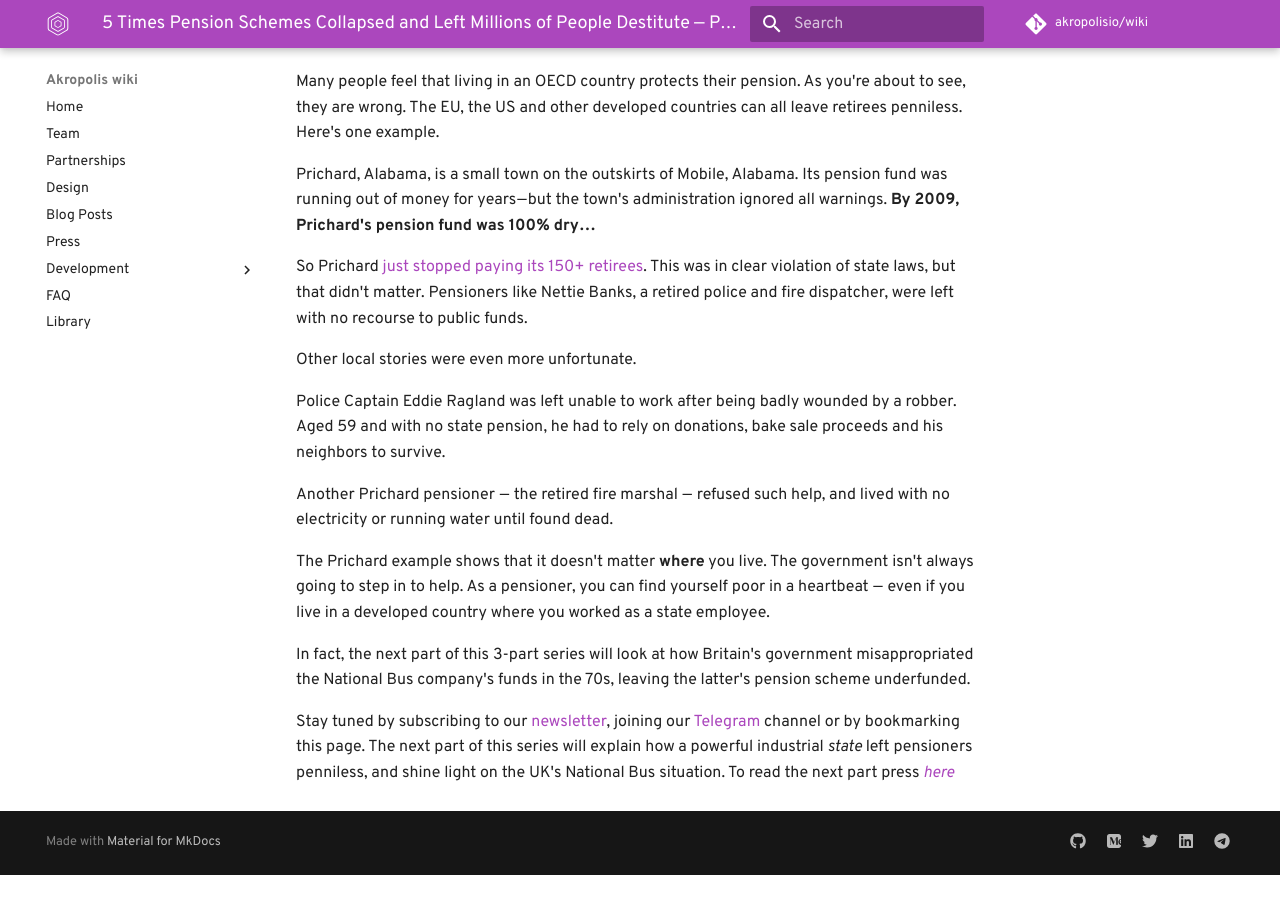
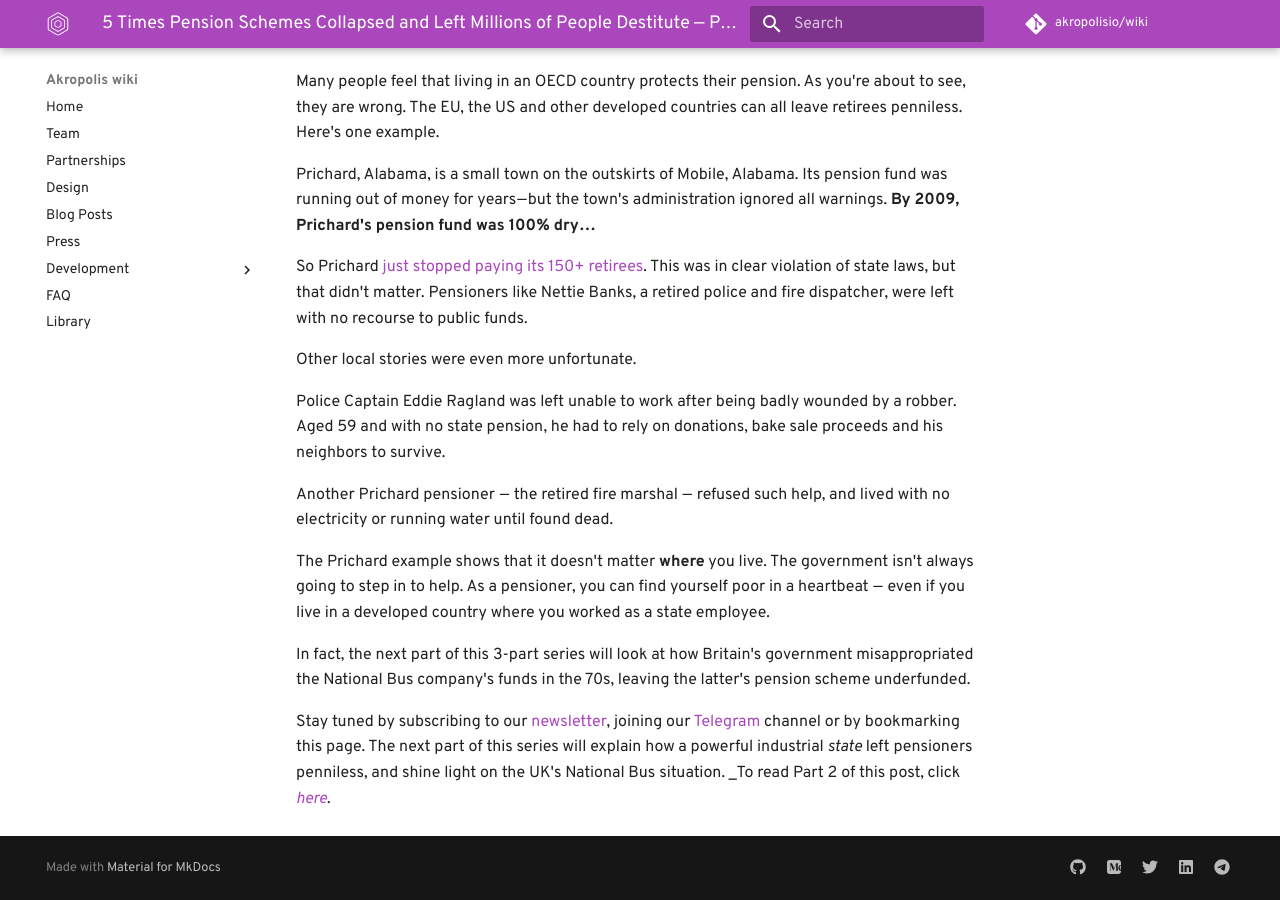
Before and after one commit to kaonone/wiki, an MkDocs documentation site: the page built from docs/library/2018 5 Times Pension Schemes Collapsed and Left Millions of People Destitute 1.md, in a window 1280 px wide and 900 px high, scrolled down 580 px. Built offline with MkDocs 1.6.1 and Material for MkDocs 9.7.7, drawn with Linux system fonts in a browser that asks for light colours; some web fonts are replaced; comment, search, counter and statistics services are not loaded; old or Windows-style settings are respelled for this version of MkDocs; before the commit the page ends 1455 px from its top, so only the background shows below that.

Commit message:
Link for Part 2 added, misprints fixed

```diff
--- a/docs/library/2018 5 Times Pension Schemes Collapsed and Left Millions of People Destitute 1.md
+++ b/docs/library/2018 5 Times Pension Schemes Collapsed and Left Millions of People Destitute 1.md
@@ -28,4 +28,5 @@ The Prichard example shows that it doesn&#39;t matter **where** you live. The go
 
 In fact, the next part of this 3-part series will look at how Britain&#39;s government misappropriated the National Bus company&#39;s funds in the 70s, leaving the latter&#39;s pension scheme underfunded.
 
-Stay tuned by subscribing to our [newsletter](https://akropolis.io/), joining our [Telegram](https://t.me/akropolis_official) channel or by bookmarking this page. The next part of this series will explain how a powerful industrial _state_ left pensioners penniless, and shine light on the UK&#39;s National Bus situation. To read the next part press _[here](https://wiki.akropolis.io/library/2018%205%20Times%20Pension%20Schemes%20Collapsed%20and%20Left%20Millions%20of%20People%20Destitute%202/)_
+Stay tuned by subscribing to our [newsletter](https://akropolis.io/), joining our [Telegram](https://t.me/akropolis_official) channel or by bookmarking this page. The next part of this series will explain how a powerful industrial _state_ left pensioners penniless, and shine light on the UK&#39;s National Bus situation.
+_To read Part 2 of this post, click _[_here_](https://wiki.akropolis.io/library/2018%205%20Times%20Pension%20Schemes%20Collapsed%20and%20Left%20Millions%20of%20People%20Destitute%202/)_.
```
